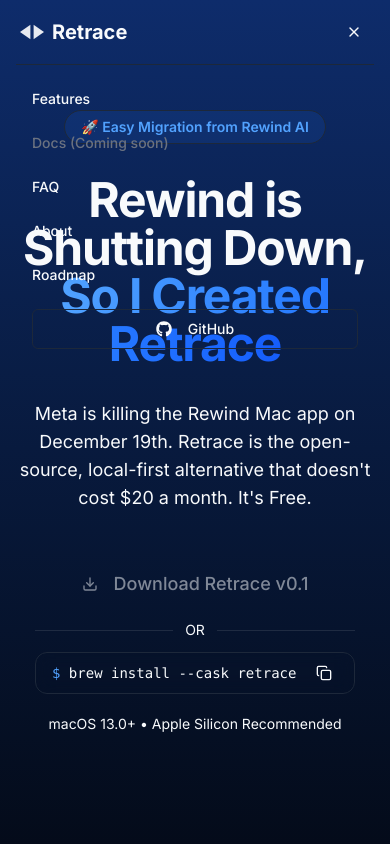
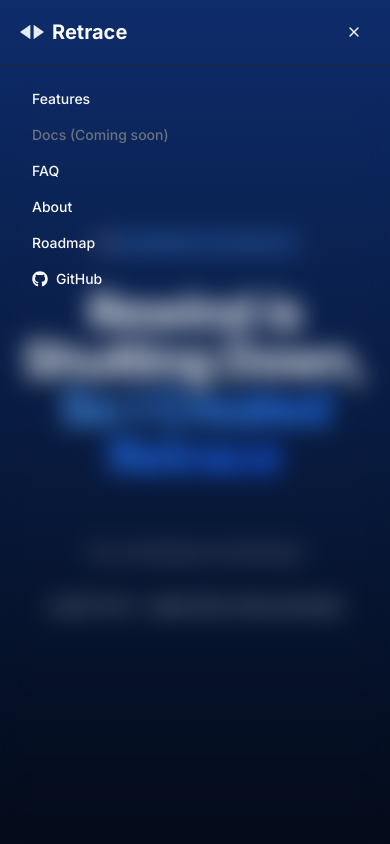
Before and after one commit to haseab/retrace-frontend, a Next.js app: page /rewind in a window 390 px wide. Both pictures are taken after a click on the button 354 px from the left and 32 px from the top of the page. Shown: the top 844 px of the page. Built offline with nearby package versions, Linux system fonts and the light colour scheme.

Commit message:
make mobile friendly

```diff
--- a/src/components/sections/hero-base.tsx
+++ b/src/components/sections/hero-base.tsx
@@ -1,16 +1,13 @@
 "use client";
 
 import { Badge } from "@/components/ui/badge";
-import { Button } from "@/components/ui/button";
+import { DownloadButton } from "@/components/ui/download-button";
+import {
+  TooltipProvider,
+} from "@/components/ui/tooltip";
 import { motion } from "framer-motion";
-import { Check, Copy, Download } from "lucide-react";
+import { Check, Copy } from "lucide-react";
 import { useState } from "react";
-import {
-  Tooltip,
-  TooltipContent,
-  TooltipProvider,
-  TooltipTrigger,
-} from "@/components/ui/tooltip";
 
 const LATEST_VERSION = "1.0.0";
 
@@ -19,6 +16,7 @@
   title: string;
   highlightedText: string;
   description: string;
+  mobileDescription?: string;
   trackingSource: string;
 }
 
@@ -27,6 +25,7 @@
   title,
   highlightedText,
   description,
+  mobileDescription,
   trackingSource,
 }: HeroBaseProps) {
   const [isDownloading, setIsDownloading] = useState(false);
@@ -91,7 +90,7 @@
               animate={{ opacity: 1, y: 0 }}
               transition={{ duration: 0.5 }}
             >
-            <Badge className="bg-blue-500/10 text-blue-400 border-blue-500/20 hover:bg-blue-500/20 text-sm sm:text-base px-4 py-1.5">
+              <Badge className="bg-blue-500/10 text-blue-400 border-blue-500/20 hover:bg-blue-500/20 text-xs sm:text-sm md:text-base px-3 sm:px-4 py-1 sm:py-1.5">
                 {badge}
               </Badge>
             </motion.div>
@@ -113,9 +112,10 @@
               initial={{ opacity: 0, y: 20 }}
               animate={{ opacity: 1, y: 0 }}
               transition={{ duration: 0.5, delay: 0.2 }}
-            className="text-lg sm:text-xl text-muted-foreground max-w-3xl mx-auto"
+              className="text-base sm:text-lg md:text-xl text-muted-foreground max-w-3xl mx-auto"
             >
-            {description}
+              <span className="sm:hidden">{mobileDescription}</span>
+              <span className="hidden sm:inline">{description}</span>
             </motion.p>
 
             <motion.div
@@ -125,33 +125,16 @@
               className="flex flex-col items-center justify-center gap-3 pt-4"
             >
               <div className="relative w-full max-w-xs">
-              <Tooltip>
-                <TooltipTrigger asChild>
-                  <div>
-                    <Button
-                      size="lg"
-                      variant="outline"
-                      disabled
-                      className="text-lg px-8 py-6 rounded-xl transition-all border-0 w-full cursor-not-allowed opacity-50"
-                    >
-                      <Download className="mr-2 h-5 w-5" />
-                      Download Retrace v0.1
-                    </Button>
-                  </div>
-                </TooltipTrigger>
-                <TooltipContent>
-                  <p>Available Dec 19</p>
-                </TooltipContent>
-              </Tooltip>
+                <DownloadButton text="Download Retrace v0.1" />
               </div>
 
-            <div className="flex items-center gap-3 w-full max-w-xs">
+              <div className="hidden sm:flex items-center gap-3 w-full max-w-xs">
                 <div className="flex-1 h-px bg-white/10" />
                 <p className="text-sm text-muted-foreground">OR</p>
                 <div className="flex-1 h-px bg-white/10" />
               </div>
 
-            <div className="group relative inline-flex items-center gap-2 rounded-xl bg-card/30 backdrop-blur-sm border border-white/5 px-4 py-2 w-full max-w-xs">
+              <div className="hidden sm:flex group relative items-center gap-2 rounded-xl bg-card/30 backdrop-blur-sm border border-white/5 px-4 py-2 w-full max-w-xs">
                 <code className="text-sm text-muted-foreground">
                   <span className="text-blue-400">$</span> brew install --cask
                   retrace
--- a/src/components/sections/hero.tsx
+++ b/src/components/sections/hero.tsx
@@ -6,6 +6,7 @@
       title="Your Screen History,"
       highlightedText="Searchable. Private. Free."
       description="Find anything you've ever seen on your screen. All data stays on your Mac, encrypted at rest. Zero cloud. Zero login. Open Source."
+      mobileDescription="Find anything you've ever seen on your screen. All data stays on your Mac."
       trackingSource="hero"
     />
   );
--- a/src/components/sections/navbar.tsx
+++ b/src/components/sections/navbar.tsx
@@ -1,19 +1,20 @@
 "use client";
 
-import Link from "next/link";
-import Image from "next/image";
-import { useState, useEffect } from "react";
-import { Menu, X, Download } from "lucide-react";
-import { FaGithub } from "react-icons/fa";
 import { Button } from "@/components/ui/button";
-import { cn } from "@/lib/utils";
-import { SITE_CONFIG } from "@/lib/config";
 import {
   Tooltip,
   TooltipContent,
   TooltipProvider,
   TooltipTrigger,
 } from "@/components/ui/tooltip";
+import { SITE_CONFIG } from "@/lib/config";
+import { cn } from "@/lib/utils";
+import { Download, Menu, X } from "lucide-react";
+import Image from "next/image";
+import Link from "next/link";
+import { useEffect, useState } from "react";
+import { FaGithub } from "react-icons/fa";
+import { motion, AnimatePresence } from "framer-motion";
 
 const navigation = [
   { name: "Features", href: "/#features" },
@@ -35,11 +36,12 @@
     return () => window.removeEventListener("scroll", handleScroll);
   }, []);
 
+
   return (
     <TooltipProvider delayDuration={0}>
       <nav
         className={cn(
-          "fixed top-0 z-50 w-full transition-all duration-300",
+          "fixed top-0 z-50 w-full transition-all duration-1000",
           isScrolled
             ? "bg-background/80 backdrop-blur-md border-b border-border"
             : "bg-transparent"
@@ -59,13 +61,13 @@
                 <span className="text-xl font-bold">Retrace</span>
               </Link>
               <div className="hidden md:flex md:gap-6">
-                {navigation.map((item) => (
+                {navigation.map((item) =>
                   item.name === "Docs" ? (
                     <Tooltip key={item.name}>
                       <TooltipTrigger asChild>
                         <span
                           className="text-sm font-medium cursor-not-allowed"
-                          style={{ color: '#6b7280' }}
+                          style={{ color: "#6b7280" }}
                         >
                           {item.name}
                         </span>
@@ -79,12 +81,14 @@
                       key={item.name}
                       href={item.href}
                       className="text-sm font-medium text-muted-foreground transition-colors hover:text-foreground"
-                      target={item.href.startsWith("http") ? "_blank" : undefined}
+                      target={
+                        item.href.startsWith("http") ? "_blank" : undefined
+                      }
                     >
                       {item.name}
                     </Link>
                   )
-                ))}
+                )}
               </div>
             </div>
 
@@ -122,14 +126,22 @@
             </div>
           </div>
 
+          <AnimatePresence>
             {isMobileMenuOpen && (
-          <div className="md:hidden border-t border-border py-4 space-y-2">
-            {navigation.map((item) => (
+              <motion.div
+                initial={{ opacity: 0, backdropFilter: "blur(0px)" }}
+                animate={{ opacity: 1, backdropFilter: "blur(12px)" }}
+                exit={{ opacity: 0, backdropFilter: "blur(0px)" }}
+                transition={{ duration: 0.3 }}
+                className="md:hidden fixed top-16 left-0 right-0 bottom-0 border-t border-border py-4 space-y-2 bg-background/95"
+              >
+                <div className="mx-auto max-w-7xl px-4 sm:px-6 lg:px-8">
+                {navigation.map((item) =>
                   item.name === "Docs" ? (
                     <span
                       key={item.name}
                       className="block px-4 py-2 text-sm font-medium cursor-not-allowed"
-                  style={{ color: '#6b7280' }}
+                      style={{ color: "#6b7280" }}
                     >
                       {item.name} (Coming soon)
                     </span>
@@ -139,22 +151,27 @@
                       href={item.href}
                       className="block px-4 py-2 text-sm font-medium text-muted-foreground transition-colors hover:text-foreground hover:bg-accent rounded-md"
                       onClick={() => setIsMobileMenuOpen(false)}
-                  target={item.href.startsWith("http") ? "_blank" : undefined}
+                      target={
+                        item.href.startsWith("http") ? "_blank" : undefined
+                      }
                     >
                       {item.name}
                     </Link>
                   )
-            ))}
-            <div className="px-4 pt-2 space-y-2">
-              <Button variant="outline" className="w-full" asChild>
-                <Link href={SITE_CONFIG.links.github} target="_blank">
-                  <FaGithub className="mr-2 h-4 w-4" />
+                )}
+                <Link
+                  href={SITE_CONFIG.links.github}
+                  target="_blank"
+                  className="flex items-center gap-2 px-4 py-2 text-sm font-medium text-muted-foreground transition-colors hover:text-foreground hover:bg-accent rounded-md"
+                  onClick={() => setIsMobileMenuOpen(false)}
+                >
+                  <FaGithub className="h-4 w-4" />
                   GitHub
                 </Link>
-              </Button>
               </div>
-          </div>
+            </motion.div>
           )}
+          </AnimatePresence>
         </div>
       </nav>
     </TooltipProvider>
--- /dev/null
+++ b/src/components/ui/download-button.tsx
@@ -0,0 +1,61 @@
+"use client";
+
+import { Button } from "@/components/ui/button";
+import {
+  Tooltip,
+  TooltipContent,
+  TooltipTrigger,
+} from "@/components/ui/tooltip";
+import { Download } from "lucide-react";
+
+interface DownloadButtonProps {
+  text?: string;
+  mobileText?: string;
+  className?: string;
+  showIcon?: boolean;
+}
+
+export function DownloadButton({
+  text = "Download Retrace v0.1",
+  mobileText = "Go on Desktop to Download",
+  className = "",
+  showIcon = true,
+}: DownloadButtonProps) {
+  return (
+    <>
+      {/* Mobile: Show simplified message */}
+      <div className="sm:hidden w-full">
+        <Button
+          size="lg"
+          variant="outline"
+          disabled
+          className={`text-base px-6 py-6 rounded-xl transition-all border-0 w-full cursor-not-allowed opacity-50 ${className}`}
+        >
+          {mobileText}
+        </Button>
+      </div>
+
+      {/* Desktop: Show download button with tooltip */}
+      <div className="hidden sm:block w-full">
+        <Tooltip>
+          <TooltipTrigger asChild>
+            <div>
+              <Button
+                size="lg"
+                variant="outline"
+                disabled
+                className={`text-lg px-8 py-6 rounded-xl transition-all border-0 w-full cursor-not-allowed opacity-50 ${className}`}
+              >
+                {showIcon && <Download className="mr-2 h-5 w-5" />}
+                {text}
+              </Button>
+            </div>
+          </TooltipTrigger>
+          <TooltipContent>
+            <p>Available Dec 19</p>
+          </TooltipContent>
+        </Tooltip>
+      </div>
+    </>
+  );
+}
--- a/src/components/ui/section-header.tsx
+++ b/src/components/ui/section-header.tsx
@@ -32,7 +32,7 @@
         {title}
       </h2>
       {subtitle && (
-        <p className="text-lg text-muted-foreground w-full">
+        <p className="text-sm sm:text-base md:text-lg text-muted-foreground w-full">
           {subtitle}
         </p>
       )}
```
Also changed, not shown: src/components/sections/cta.tsx (+3 -22 lines), src/components/sections/demo-video.tsx (+4 -3 lines). Lines whose indentation alone changed are shown as unchanged.
